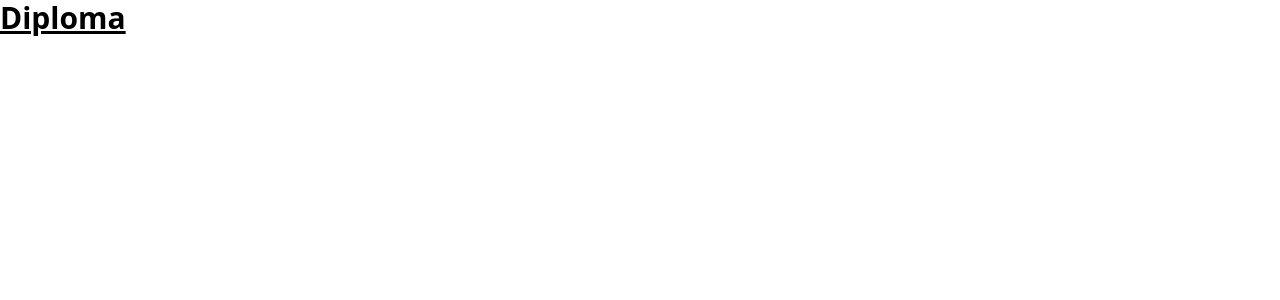
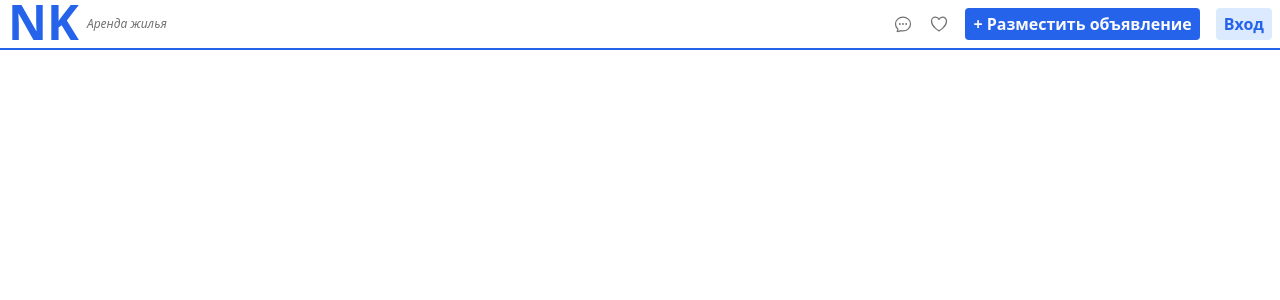
Before and after one commit to nikitakochunov/diploma-project, a React (Create React App) app: page / in a window 1280 px wide. Shown: the top 300 px of the page. Built offline with nearby package versions, Linux system fonts and the light colour scheme.

Commit message:
header markup

```diff
--- a/package.json
+++ b/package.json
@@ -3,6 +3,7 @@
   "version": "0.1.0",
   "private": true,
   "dependencies": {
+    "@heroicons/react": "^2.0.13",
     "postcss": "^8.4.21",
     "react": "^18.2.0",
     "react-dom": "^18.2.0",
--- a/src/app/App.js
+++ b/src/app/App.js
@@ -1,7 +1,12 @@
 import React from 'react'
+import Main from './layouts/main'
 
 const App = () => {
-  return <h1 className='text-3xl font-bold underline'>Diploma</h1>
+  return (
+    <>
+      <Main />
+    </>
+  )
 }
 
 export default App
--- /dev/null
+++ b/src/app/components/common/button.jsx
@@ -0,0 +1,7 @@
+import React from 'react'
+
+const Button = ({ className, text }) => {
+  return <button className={'rounded px-2 py-1 ' + className}>{text}</button>
+}
+
+export default Button
--- /dev/null
+++ b/src/app/components/icons/chatBubbleIcon.jsx
@@ -0,0 +1,16 @@
+import React from 'react'
+import IconLayout from './iconLayout'
+
+const ChatBubbleIcon = () => {
+  return (
+    <IconLayout>
+      <path
+        strokeLinecap='round'
+        strokeLinejoin='round'
+        d='M8.625 12a.375.375 0 11-.75 0 .375.375 0 01.75 0zm0 0H8.25m4.125 0a.375.375 0 11-.75 0 .375.375 0 01.75 0zm0 0H12m4.125 0a.375.375 0 11-.75 0 .375.375 0 01.75 0zm0 0h-.375M21 12c0 4.556-4.03 8.25-9 8.25a9.764 9.764 0 01-2.555-.337A5.972 5.972 0 015.41 20.97a5.969 5.969 0 01-.474-.065 4.48 4.48 0 00.978-2.025c.09-.457-.133-.901-.467-1.226C3.93 16.178 3 14.189 3 12c0-4.556 4.03-8.25 9-8.25s9 3.694 9 8.25z'
+      />
+    </IconLayout>
+  )
+}
+
+export default ChatBubbleIcon
--- /dev/null
+++ b/src/app/components/icons/heartIcon.jsx
@@ -0,0 +1,16 @@
+import React from 'react'
+import IconLayout from './iconLayout'
+
+const HeartIcon = () => {
+  return (
+    <IconLayout>
+      <path
+        strokeLinecap='round'
+        strokeLinejoin='round'
+        d='M21 8.25c0-2.485-2.099-4.5-4.688-4.5-1.935 0-3.597 1.126-4.312 2.733-.715-1.607-2.377-2.733-4.313-2.733C5.1 3.75 3 5.765 3 8.25c0 7.22 9 12 9 12s9-4.78 9-12z'
+      />
+    </IconLayout>
+  )
+}
+
+export default HeartIcon
--- /dev/null
+++ b/src/app/components/icons/iconLayout.jsx
@@ -0,0 +1,18 @@
+import React from 'react'
+
+const IconLayout = ({ children }) => {
+  return (
+    <svg
+      xmlns='http://www.w3.org/2000/svg'
+      fill='none'
+      viewBox='0 0 24 24'
+      strokeWidth={1.5}
+      stroke='currentColor'
+      className='w-5 h-5 text-neutral-500 hover:text-neutral-900'
+    >
+      {children}
+    </svg>
+  )
+}
+
+export default IconLayout
--- /dev/null
+++ b/src/app/components/icons/index.js
@@ -0,0 +1,4 @@
+import ChatBubbleIcon from './chatBubbleIcon'
+import HeartIcon from './heartIcon'
+
+export { ChatBubbleIcon, HeartIcon }
--- /dev/null
+++ b/src/app/components/ui/header.jsx
@@ -0,0 +1,32 @@
+import React from 'react'
+import Button from '../common/button'
+import { ChatBubbleIcon, HeartIcon } from '../icons'
+import Logo from './logo'
+
+const Header = () => {
+  return (
+    <div className='flex flex-row border-b-2 items-center border-blue-600 p-2'>
+      <div className='basis-1/4'>
+        <Logo />
+      </div>
+      <div className='basis-3/4 font-bold flex flex-row items-center justify-end space-x-4'>
+        <button className='text-center'>
+          <ChatBubbleIcon />
+        </button>
+        <button className='text-center'>
+          <HeartIcon />
+        </button>
+        <Button
+          className='bg-blue-600 text-neutral-50 hover:bg-blue-700'
+          text='+ Разместить объявление'
+        />
+        <Button
+          className='bg-blue-100 text-blue-600 hover:bg-blue-200'
+          text='Вход'
+        />
+      </div>
+    </div>
+  )
+}
+
+export default Header
--- /dev/null
+++ b/src/app/components/ui/logo.jsx
@@ -0,0 +1,12 @@
+import React from 'react'
+
+const Logo = () => {
+  return (
+    <div className='flex flex-row space-x-2 cursor-pointer'>
+      <h1 className='font-bold text-5xl leading-3 text-blue-600'>NK</h1>
+      <span className='italic text-xs text-neutral-500'>Аренда жилья</span>
+    </div>
+  )
+}
+
+export default Logo
--- /dev/null
+++ b/src/app/layouts/main.jsx
@@ -0,0 +1,10 @@
+import React from 'react'
+import Button from '../components/common/button'
+import Header from '../components/ui/header'
+import { ChatBubbleIcon, HeartIcon } from '../components/icons'
+
+const Main = () => {
+  return <Header />
+}
+
+export default Main
```
Also changed, not shown: 1 other file (tests, documents, lock files or other folders).
